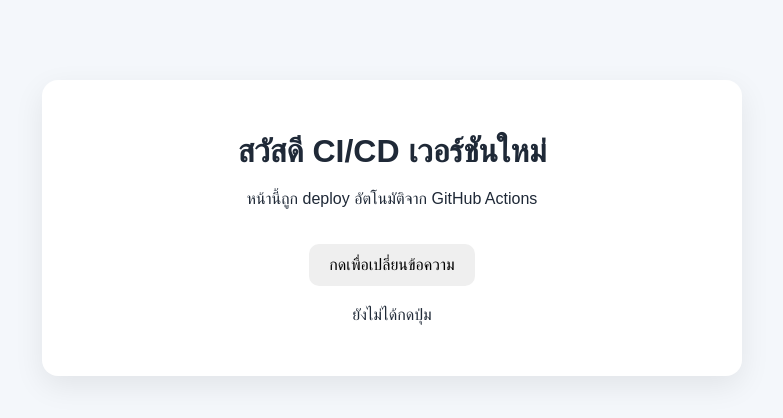
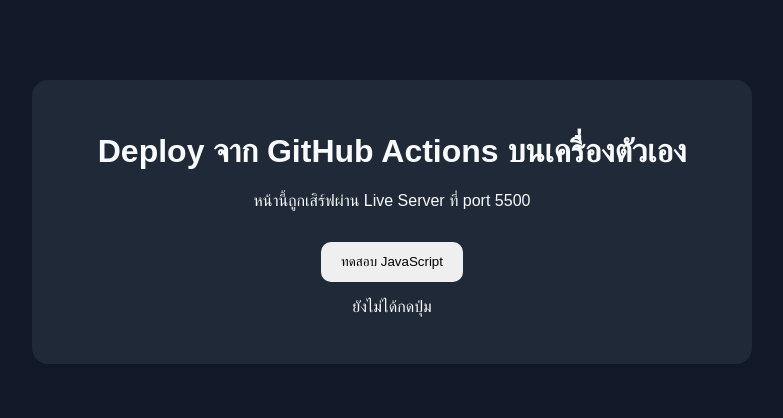
Before and after one commit to vachanai/ci-cd-demo, a plain HTML site: page index.html in a window 1280 px wide. Shown: the whole page, without its empty margins (248-1031 px from the left). Drawn offline with Linux system fonts and the light colour scheme.

Commit message:
Update test local server

```diff
--- a/index.html
+++ b/index.html
@@ -3,14 +3,14 @@
     <head>
         <meta charset="UTF-8" />
         <meta name="viewport" content="width=device-width, initial-scale=1.0" />
-        <title>CI/CD Demo</title>
+        <title>CI/CD Self-hosted Runner</title>
         <link rel="stylesheet" href="style.css" />
     </head>
     <body>
         <main class="container">
-            <h1>สวัสดี CI/CD เวอร์ชันใหม่</h1>
-            <p>หน้านี้ถูก deploy อัตโนมัติจาก GitHub Actions</p>
-            <button id="changeTextBtn">กดเพื่อเปลี่ยนข้อความ</button>
+            <h1>Deploy จาก GitHub Actions บนเครื่องตัวเอง</h1>
+            <p>หน้านี้ถูกเสิร์ฟผ่าน Live Server ที่ port 5500</p>
+            <button id="changeTextBtn">ทดสอบ JavaScript</button>
             <p id="message">ยังไม่ได้กดปุ่ม</p>
         </main>
 
--- a/script.js
+++ b/script.js
@@ -2,5 +2,5 @@
 const message = document.getElementById("message");
 
 changeTextBtn.addEventListener("click", () => {
-    message.textContent = "ข้อความนี้มาจาก JavaScript";
+    message.textContent = "JavaScript ทำงานแล้ว และไฟล์นี้มาจากโฟลเดอร์ local";
 });
--- a/style.css
+++ b/style.css
@@ -5,26 +5,17 @@
 body {
     margin: 0;
     font-family: Arial, sans-serif;
-    background: #f4f7fb;
-    color: #1f2937;
+    background: #111827;
+    color: #f9fafb;
 }
 
 .container {
-    max-width: 700px;
+    max-width: 720px;
     margin: 80px auto;
     padding: 32px;
-    background: #ffffff;
+    background: #1f2937;
     border-radius: 16px;
-    box-shadow: 0 10px 30px rgba(0, 0, 0, 0.08);
     text-align: center;
-}
-
-h1 {
-    margin-bottom: 16px;
-}
-
-p {
-    line-height: 1.6;
 }
 
 button {
@@ -33,5 +24,4 @@
     border: 0;
     border-radius: 10px;
     cursor: pointer;
-    font-size: 16px;
 }
```
